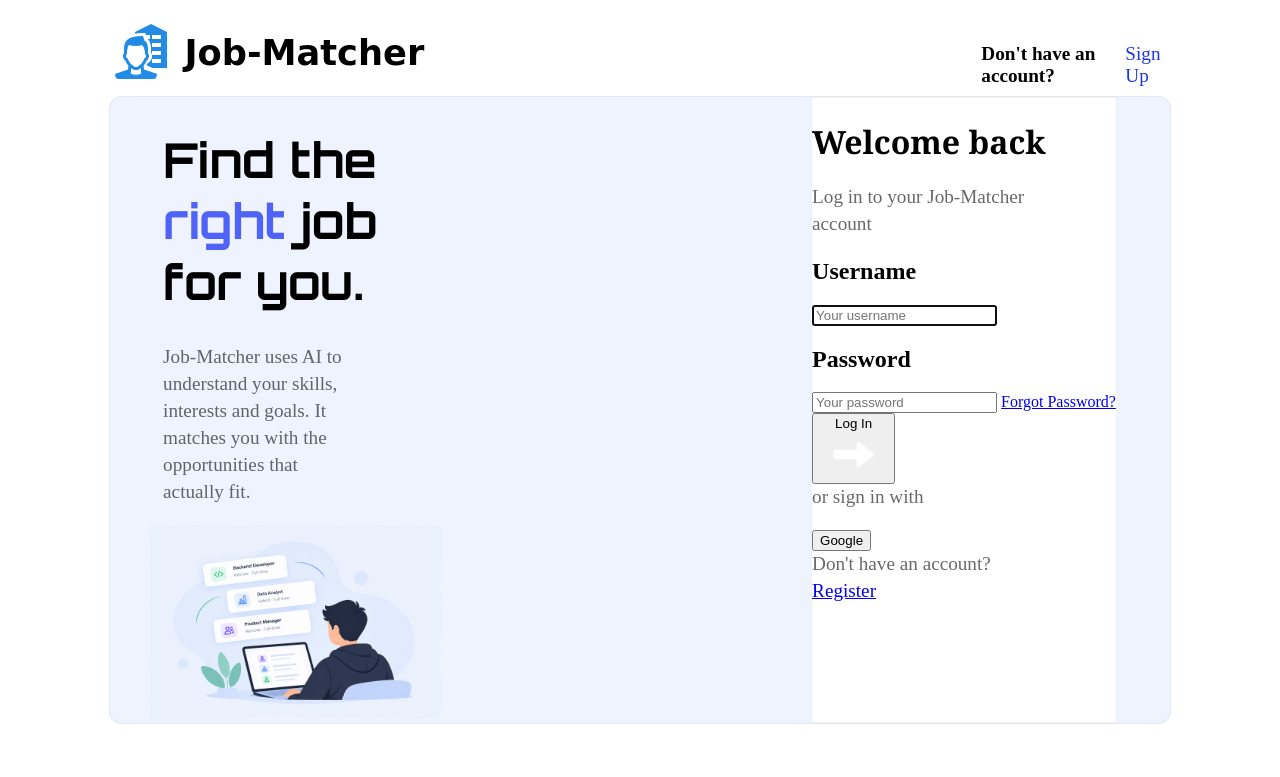
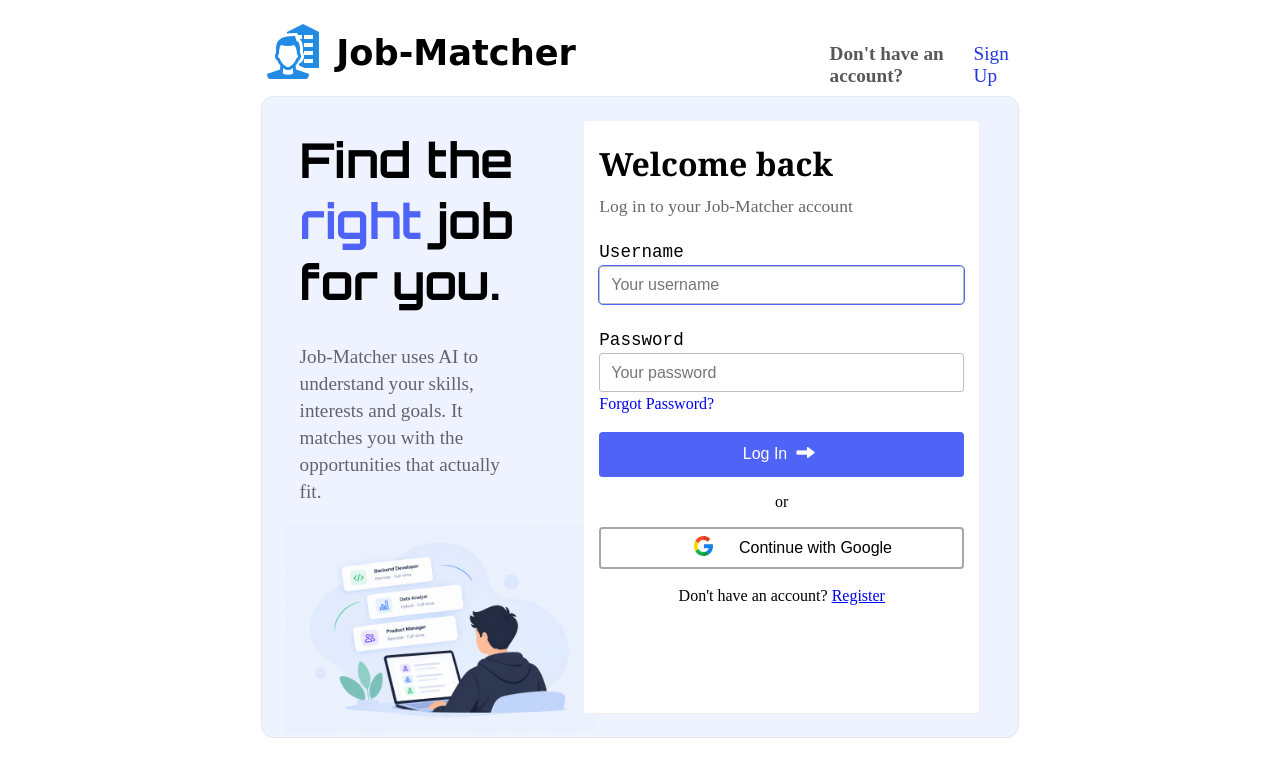
Before and after one commit to preomaxim76/Job-Matcher, a Flask app: page /login in a window 1280 px wide. Shown: the top 777 px of the page. Run offline with Flask 3, Linux system fonts and the light colour scheme; some web fonts are replaced.

Commit message:
Continued with login

```diff
--- a/app.py
+++ b/app.py
@@ -67,7 +67,7 @@ def login():
             db_password = c.execute("SELECT password FROM users WHERE username = ?", (username, )).fetchone()
             # If no such user at all
             if not db_password:
-                flash("Incorrect username or password...", "error")
+                flash("Incorrect username or password.", "error")
                 conn.close()
                 return redirect("/login")
 
@@ -76,7 +76,7 @@ def login():
 
             # Checking if passwords match
             if not bcrypt.checkpw(password.encode("utf-8"), db_password):
-                flash("Incorrect username or password...", "error")
+                flash("Incorrect username or password.", "error")
                 conn.close()
                 return redirect("/login")
 
--- a/static/css/login.css
+++ b/static/css/login.css
@@ -12,8 +12,8 @@ main {
     justify-content: space-between;
     border: solid 1px rgba(202, 202, 202, 0.307);
     border-radius: 1vw;
-    margin-right: 8%;
-    margin-left: 8%;
+    margin-right: 20%;
+    margin-left: 20%;
     background-color: #EEF3FF;
 }
 
@@ -32,18 +32,20 @@ header h1 {
     display: flex;
     align-items: center;
     width: 45%;
-    margin-left: 8%;
+    margin-left: 20%;
     gap: 2%
 }
 
 #register_suggestion {
     display: flex;
     gap: 3%;
-    margin-right: 8%;
+    margin-right: 20%;
     width: 15%;
     align-items: center;
     font-size: 120%;
-    margin-bottom: -2%
+    margin-bottom: -2%;
+    color: rgba(59, 59, 59, 0.851);
+
 }
 
 #register_suggestion a {
@@ -57,7 +59,7 @@ header h1 {
 
 #slogan_and_image {
     margin-left: 5%;
-    width: 25%
+    width: 40%
 }
 
 #slogan_and_image h1 {
@@ -73,22 +75,115 @@ header h1 {
     color: #4F63F7;
 }
 
-p {
+#slogan_and_image p {
     color: rgba(0, 0, 0, 0.591);
-    width: 70%;
+    width: 80%;
     line-height: 1.4;
     margin-top: 0%;
     font-size: 120%
 }
 
-
 .login_island {
     border: solid 1px rgba(210, 210, 210, 0.307);
     background-color: white;
     border-radius: .3vw;
-    margin-right: 5%
+    margin-right: 5%;
+    padding-left: 2%;
+    padding-right: 2%;
+    margin-top: 3%;
+    margin-bottom: 3%;
+    width: fit-content;
+
 }
 
 .login_island h1 {
     font-family: Georgia, 'Times New Roman', Times, serif
 }
+
+#log_in_p {
+    color: rgba(0, 0, 0, 0.591);
+    font-size: 110%;
+    margin-top: -3%;
+    margin-bottom: 7%
+}
+
+.login_island h2 {
+    font-family: 'Courier New', Courier, monospace;
+    font-weight: normal;
+    font-size: 110%;
+    margin-bottom: 1%
+}
+
+.div_input {
+    display: flex;
+    align-items: center;
+}
+
+input {
+    font-size: 100%;
+    padding-top: 2.5%;
+    padding-bottom: 2.5%;
+    border: 1px solid rgba(168, 168, 168, 0.731);
+    border-radius: .3vw;
+    width: 60%;
+    padding-left: 3%;
+    margin-bottom: 3%;
+    min-width: 350px
+}
+
+input:focus {
+    outline: 1px solid #4F63F7;
+}
+
+.password input:not(:placeholder-shown) {
+    letter-spacing: .3vw
+}
+
+.password {
+    display: flex;
+    flex-direction: column
+}
+
+.password a {
+    text-decoration: none;
+    margin-top: -2%
+}
+
+.password a:hover {
+    text-decoration: underline
+}
+
+#login_button {
+    margin-top: 5%;
+    background-color: #4F63F7;
+    color: white;
+    border: solid transparent;
+    border-radius: .3vw
+}
+
+button {
+    display: flex;
+    align-items: center;
+    gap: 1%;
+    justify-content: center;
+    width: 65%;
+    padding-top: 2%;
+    padding-bottom: 2%;
+    font-size: 100%;
+    min-width: 365px;
+}
+
+#or {
+    text-align: center;
+}
+
+.register_suggestion {
+    text-align: center;
+    margin-top: 5%
+}
+
+.diff_signin {
+    background-color: white;
+    border: 2px solid rgb(167, 167, 167);
+    border-radius: .3vw
+}
--- a/static/css/styles.css
+++ b/static/css/styles.css
@@ -13,19 +13,22 @@ body {
     position: relative;
 }
 
+
 .flash {
     color: white;
     border: solid transparent;
-    border-radius: 1vw;
+    border-radius: .3vw;
     text-align: center;
     font-size: 140%;
     position: absolute;
-    padding: 1% 1.5% 1% 1.5%;
-    margin-left: 1%
+    padding: .5% .5% .5% 1%;
+    display: flex;
+    align-items: center;
 }
 
 .flash-error {
-    background-color: red;
+    background-color: rgb(248, 112, 112);
+    color: black;
 }
 
 .flash-success {
--- a/templates/layout.html
+++ b/templates/layout.html
@@ -16,7 +16,7 @@
         {% with messages = get_flashed_messages(with_categories=true) %}
             {% if messages %}
                 {% for category, message in messages %}
-                    <p class="flash flash-{{ category }}">{{ message }}</p>
+                    <p class="flash flash-{{ category }}">{{ message }}<span><img onclick="this.closest('.flash').style.display='none';" width="60%" src="/static/images/close.png"></span></p>
                 {% endfor %}
             {% endif %}
         {% endwith %}
--- a/templates/login.html
+++ b/templates/login.html
@@ -27,7 +27,7 @@
 
     <div class="login_island">
         <h1>Welcome back</h1>
-        <p>Log in to your Job-Matcher account</p>
+        <p id="log_in_p">Log in to your Job-Matcher account</p>
 
         <form action="/login" method="POST">
             <h2>Username</h2>
@@ -37,13 +37,13 @@
                 <input type="password" name="password" class="login_input" placeholder="Your password" autofocus autocomplete="off" required>
                 <a href="#">Forgot Password?</a>
             </div>
-            <button type="submit">Log In<span><img width="70%" src="/static/images/small_white_arrow.png"></span></button>
+            <button id="login_button" type="submit">Log In<span><img width="70%" src="/static/images/small_white_arrow.png"></span></button>
         </form>
 
-        <p id="sign_in_with">or sign in with </p>
+        <p id="or">or</p>
 
         <form action="/login" method="POST">
-            <button name="action" value="google-signin" class="diff_signin" type="submit">Google</button>
+            <button name="action" value="google-signin" class="diff_signin" type="submit"><span><img width="30%" src="/static/images/google.png"></span>Continue with Google</button>
         </form>
         <p class="register_suggestion">Don't have an account? <a href="/register">Register</a></p>
     </div>
```
Also changed, not shown: static/images/close.png (added), static/images/google.png (added), static/images/padlock.png (added), static/images/user.png (added).
